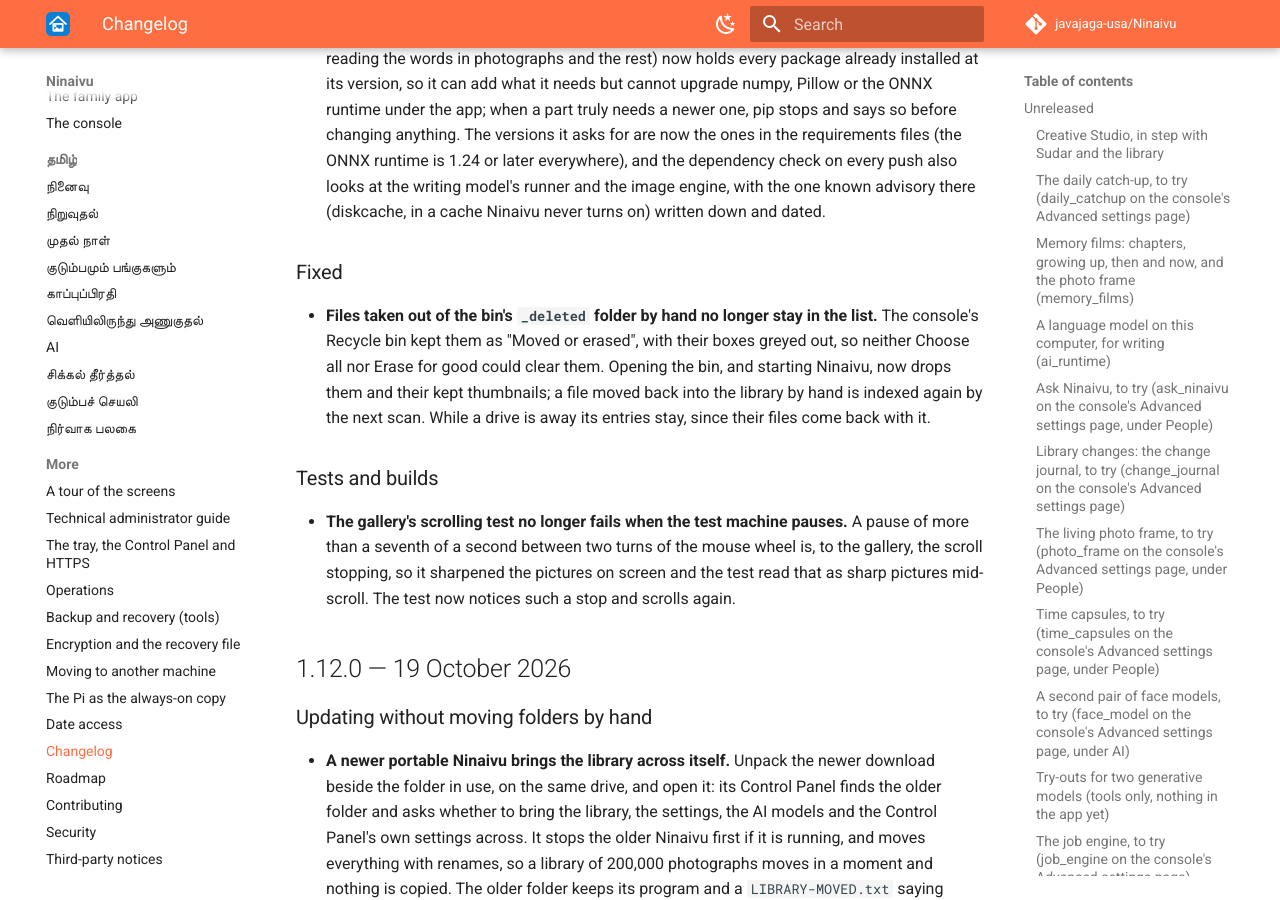
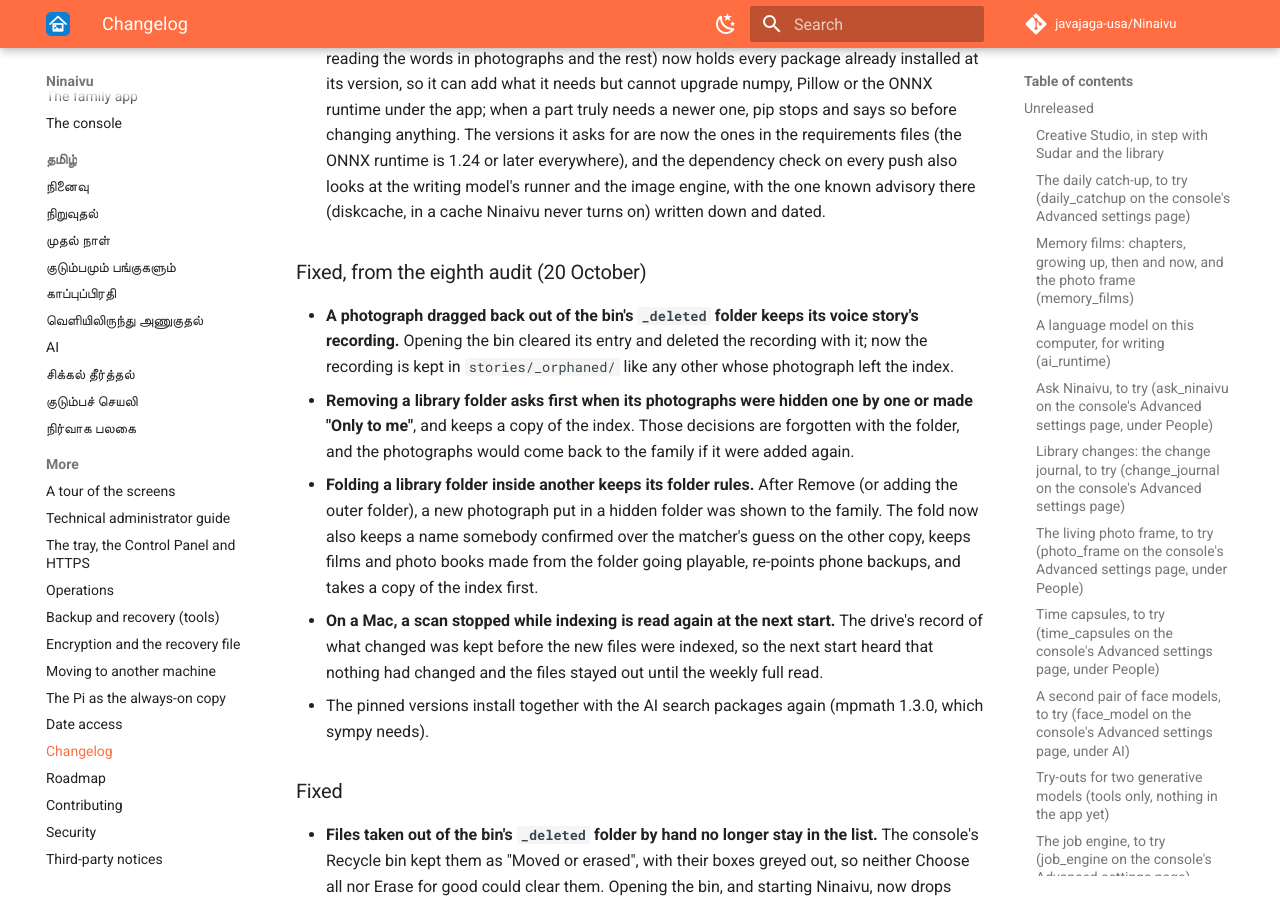
Before and after one commit to javajaga-usa/Ninaivu, an MkDocs documentation site: the page built from docs/CHANGELOG.md, in a window 1280 px wide and 900 px high, scrolled down 15471 px. Built offline with MkDocs 1.6.1 and Material for MkDocs 9.7.7, drawn with Linux system fonts in a browser that asks for light colours; comment, search, counter and statistics services are not loaded.

Commit message:
Changelog for the eighth audit's fixes
Co-Authored-By: Claude Opus 5.5 (1M context) <noreply@anthropic.com>
Claude-Session: https://claude.ai/code/session_01KX3zBWNLyFhooRWCphoXm9

```diff
--- a/docs/CHANGELOG.md
+++ b/docs/CHANGELOG.md
@@ -163,6 +163,14 @@
 - **A photograph's number is never given to another file.** With the newest photograph erased, the next file indexed took its number, so a film made with the old one could play the new one, and the job engine's "could not be read" for the old file fell on the new. Numbers now go on from the largest ever given, as they would with AUTOINCREMENT, without rebuilding the index.
 - **The job engine:** each run owns the tasks it holds, so tasks a finished run failed to hand back are taken up by the next run instead of waiting for a restart, and a run still going never loses its tasks to another. Two runs of one scan (text and faces beside video moments) share one budget of worker processes instead of starting a full set each, which was 40 processes on 20 cores.
 - **Installing an extra never moves what Ninaivu runs on.** The console's Install button for an optional part (writing in Tamil and English, voice stories as words, search without PyTorch, reading the words in photographs and the rest) now holds every package already installed at its version, so it can add what it needs but cannot upgrade numpy, Pillow or the ONNX runtime under the app; when a part truly needs a newer one, pip stops and says so before changing anything. The versions it asks for are now the ones in the requirements files (the ONNX runtime is 1.24 or later everywhere), and the dependency check on every push also looks at the writing model's runner and the image engine, with the one known advisory there (diskcache, in a cache Ninaivu never turns on) written down and dated.
+
+### Fixed, from the eighth audit (20 October)
+
+- **A photograph dragged back out of the bin's `_deleted` folder keeps its voice story's recording.** Opening the bin cleared its entry and deleted the recording with it; now the recording is kept in `stories/_orphaned/` like any other whose photograph left the index.
+- **Removing a library folder asks first when its photographs were hidden one by one or made "Only to me"**, and keeps a copy of the index. Those decisions are forgotten with the folder, and the photographs would come back to the family if it were added again.
+- **Folding a library folder inside another keeps its folder rules.** After Remove (or adding the outer folder), a new photograph put in a hidden folder was shown to the family. The fold now also keeps a name somebody confirmed over the matcher's guess on the other copy, keeps films and photo books made from the folder going playable, re-points phone backups, and takes a copy of the index first.
+- **On a Mac, a scan stopped while indexing is read again at the next start.** The drive's record of what changed was kept before the new files were indexed, so the next start heard that nothing had changed and the files stayed out until the weekly full read.
+- The pinned versions install together with the AI search packages again (mpmath 1.3.0, which sympy needs).
 
 ### Fixed
 
```
